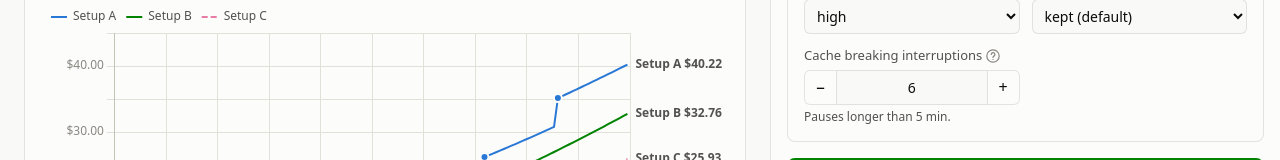
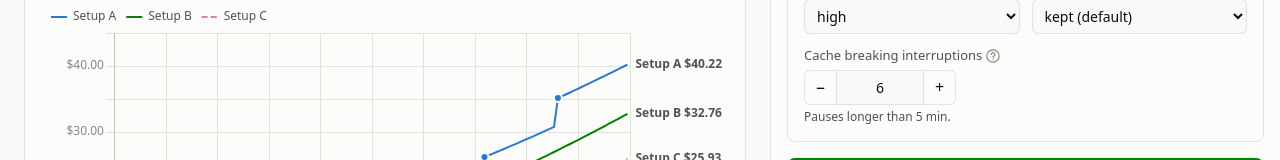
Before and after one commit to Nobbettt/agent-cost-function, a React (Vite) app: page / in a window 1280 px wide. Shown: the part 407-567 px from the top of the page. Built offline with nearby package versions, Linux system fonts and the light colour scheme.

Commit message:
style: narrow number inputs everywhere

```diff
--- a/src/index.css
+++ b/src/index.css
@@ -84,7 +84,7 @@ label { display: grid; gap: 4px; font-size: 13px; color: var(--ink-2); }
 .check input { width: auto; flex: none; margin: 0; padding: 0; }
 select, input { font: inherit; color: var(--ink); background: var(--page); border: 1px solid var(--border); border-radius: 6px; padding: 6px 8px; width: 100%; min-width: 0; }
 /* Number input with its "-" and "+" buttons, one joined control; the native spinners are hidden so there is one set. */
-.stepper { display: flex; align-items: stretch; min-width: 0; }
+.stepper { display: flex; align-items: stretch; width: 9.5rem; max-width: 100%; min-width: 0; }
 .stepper input { flex: 1; border-radius: 0; text-align: center; appearance: textfield; -moz-appearance: textfield; }
 .stepper input::-webkit-inner-spin-button, .stepper input::-webkit-outer-spin-button { -webkit-appearance: none; margin: 0; }
 .step-btn { flex: none; width: 32px; min-height: 28px; padding: 0; font: inherit; font-size: 16px; line-height: 1; color: var(--ink); background: var(--surface); border: 1px solid var(--border); cursor: pointer; }
@@ -313,6 +313,6 @@ footer nav { display: inline; }
    Labels wrap inside their column; the stepper sits at the column's foot so inputs line up when a label wraps. */
 .setup.advanced .setup-body .fields { grid-template-columns: repeat(auto-fill, 12.5rem); justify-content: start; column-gap: 24px; row-gap: 20px; }
 .setup.advanced .setup-body .field { display: flex; flex-direction: column; }
-.setup.advanced .setup-body .stepper { width: 9.5rem; margin-top: auto; }
+.setup.advanced .setup-body .stepper { margin-top: auto; }
 .setup.advanced .setup-body .field-head { align-items: flex-start; }
 .setup.advanced .setup-body .field-head label { white-space: normal; overflow: visible; line-height: 1.3; font-size: 12.5px; text-wrap: balance; }
```
